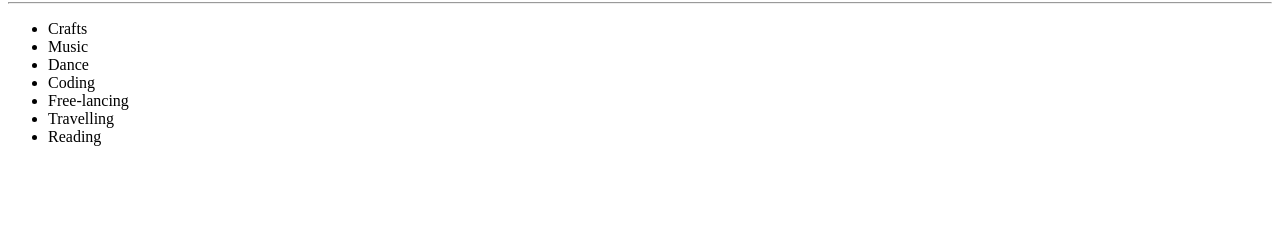
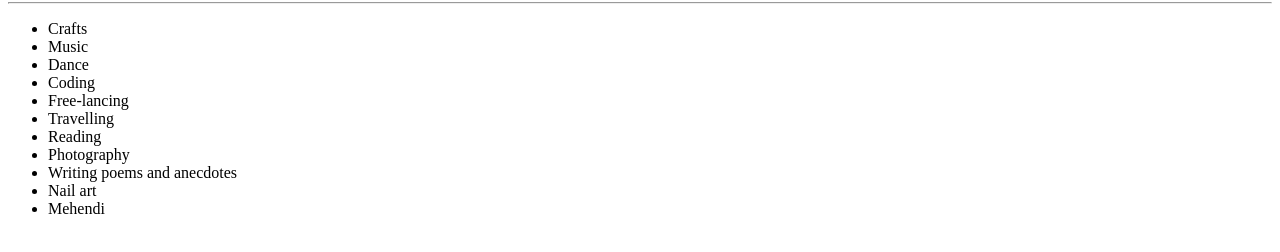
Before and after one commit to joyna27/html-resume, a plain HTML site: page Hobbies.html in a window 1280 px wide. Shown: the part 78-330 px from the top of the page. Drawn offline with Linux system fonts and the light colour scheme.

Commit message:
Update Hobbies.html

```diff
--- a/Hobbies.html
+++ b/Hobbies.html
@@ -16,6 +16,10 @@
         <li>Free-lancing</li>
         <li>Travelling</li>
         <li>Reading</li>
+        <li>Photography</li>
+        <li>Writing poems and anecdotes</li>
+        <li>Nail art</li>
+        <li>Mehendi</li>
     </ul>
 </body>
 </html>
```
